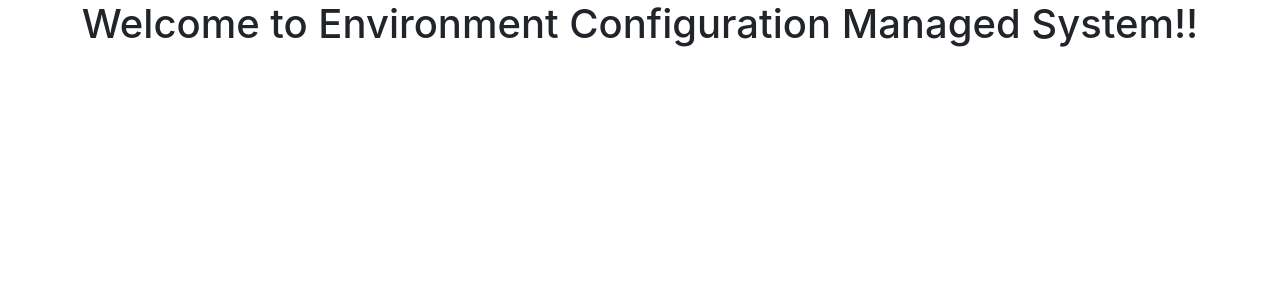
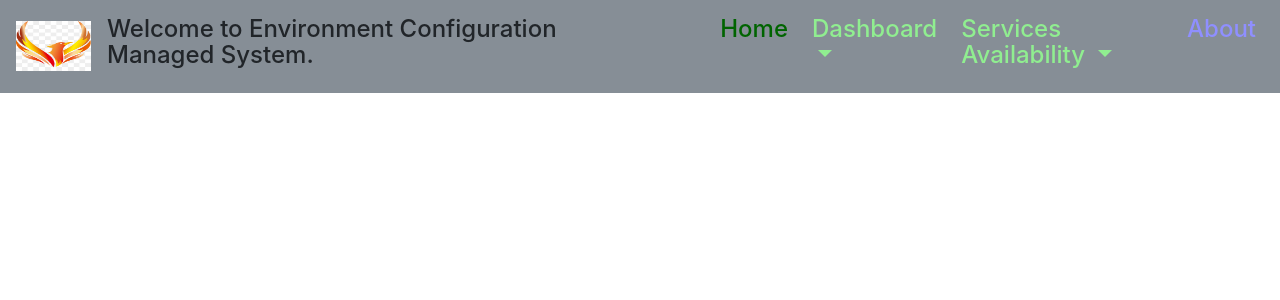
Before and after one commit to sanjibbehera/django_dashboard, a Django app: page /cmsenvmgmt/ in a window 1280 px wide. Shown: the top 300 px of the page. Run offline with Django 3.2, Linux system fonts and the light colour scheme; data that the repository does not hold is empty; some libraries are stand-ins or nearby versions.

Commit message:
initial Home page part 1 configuration updated.

```diff
--- a/cmsenvproj/templates/cmsenvmgmt/index.html
+++ b/cmsenvproj/templates/cmsenvmgmt/index.html
@@ -1,26 +1,71 @@
 <!DOCTYPE html>
-<html>
+<html lang="en">
 <head>
-<meta http-equiv="Cache-control" content="no-cache, must-revalidate">
-	{% load static from staticfiles %}
-	<title>Environment Management Configuration!!</title>
-    <link rel="stylesheet" type="text/css" href="{% static 'css/index.css' %}">
-    <link rel="stylesheet" href="https://stackpath.bootstrapcdn.com/bootstrap/4.1.3/css/bootstrap.min.css" integrity="sha384-MCw98/SFnGE8fJT3GXwEOngsV7Zt27NXFoaoApmYm81iuXoPkFOJwJ8ERdknLPMO" crossorigin="anonymous">
-    <script src="https://stackpath.bootstrapcdn.com/bootstrap/4.1.3/js/bootstrap.min.js" integrity="sha384-ChfqqxuZUCnJSK3+MXmPNIyE6ZbWh2IMqE241rYiqJxyMiZ6OW/JmZQ5stwEULTy" crossorigin="anonymous"></script>
+  <!-- Required meta tags -->
+  <meta charset="utf-8">
+  <meta name="viewport" content="width=device-width, initial-scale=1, shrink-to-fit=no">
+  {% load static from staticfiles %}
+  <title>Environment Management Configuration!!</title>
+
+  <!-- Bootstrap CSS -->
+  <link rel="stylesheet" href="https://maxcdn.bootstrapcdn.com/bootstrap/4.0.0-beta/css/bootstrap.min.css" integrity="sha384-/Y6pD6FV/Vv2HJnA6t+vslU6fwYXjCFtcEpHbNJ0lyAFsXTsjBbfaDjzALeQsN6M" crossorigin="anonymous">
 </head>
 <body>
-    <center><h1>Welcome to Environment Configuration Managed System!!</h1></center>
+  <nav class="navbar navbar-expand-lg bg-secondary">
+    <!-- Brand/logo -->
+    <a class="navbar-brand" href="#">
+        <img src="{% static 'img/phoenix-logo.jpg' %}"
+        alt="" style="width:75px;height:50px">
+    </a>
+    <button class="navbar-toggler" type="button" data-toggle="collapse" data-target="#navbarNavDropdown" aria-controls="navbarNavDropdown" aria-expanded="false" aria-label="Toggle navigation">
+      <span class="navbar-toggler-icon"></span>
+    </button>
+    <div class="collapse navbar-collapse" id="navbarNavDropdown">
+      <ul class="navbar-nav  ml-auto">
+        <li class="nav-item">
+            <p class="navbar-text h4">Welcome to Environment Configuration Managed System.</p>
+        </li>
+        <li class="nav-item">
+            <p class="navbar-text">&nbsp;&nbsp;&nbsp;&nbsp;&nbsp;&nbsp;&nbsp;&nbsp;&nbsp;&nbsp;&nbsp;&nbsp;&nbsp;&nbsp;&nbsp;&nbsp;</p>
+        </li>
+        <li class="nav-item active">
+          <a class="nav-link h4 mr-md-2" href="#" style="display: inline-block; color: #006400">Home <span class="sr-only">(current)</span></a>
+        </li>
+        <li class="nav-item dropdown">
+          <a class="nav-link mr-md-2 dropdown-toggle h4"  href="#" id="navbarDashboard" data-toggle="dropdown" aria-haspopup="true" aria-expanded="false" style="display: inline-block; color: #90ee90">
+              Dashboard
+          </a>
+          <div class="dropdown-menu" aria-labelledby="navbarDashboard">
+            <a class="dropdown-item" href="#">E2E2 App Dashboard</a>
+            <a class="dropdown-item" href="#">E2E1 App Dashboard</a>
+            <a class="dropdown-item" href="#">E2E1 DB Dashboard</a>
+            <a class="dropdown-item" href="#">E2E2 DB Dashboard</a>
+            <a class="dropdown-item" href="#">Overall Dashboard</a>
+          </div>
+        </li>
+        <li class="nav-item dropdown">
+          <a class="nav-link mr-md-2 dropdown-toggle h4" href="#" id="navbarDropdownMenuLink" data-toggle="dropdown" aria-haspopup="true" aria-expanded="false" style="display: inline-block; color: #90ee90">
+            Services Availability
+          </a>
+          <div class="dropdown-menu" aria-labelledby="navbarDropdownMenuLink">
+            <a class="dropdown-item" href="#">E2E1 App Services Availability</a>
+            <a class="dropdown-item" href="#">E2E2 App Services Availability</a>
+            <a class="dropdown-item" href="#">E2E1 DB Services Availability</a>
+            <a class="dropdown-item" href="#">E2E2 DB Services Availability</a>
+            <a class="dropdown-item" href="#">Overall Services Availability</a>
+          </div>
+        </li>
+        <li class="nav-item h4">
+          <a class="nav-link" mr-md-2 href="#" style="display: inline-block; color: #8f8fff">About</a>
+        </li>
+      </ul>
+    </div>
+  </nav>
 
-    <div><center><table id="t1"><tr>
-        {% for obj in distinctenvapp %}
-        <td>{% autoescape on %}
-            <button class="button" id="{{ obj.environment_name }}" onclick="getApps('{{ obj.environment_name }}')">
-                {{ obj.environment_name }}
-            </button>
-            {% endautoescape %}
-            </td>
-        {% endfor %}
-        </tr></table></center>
-    </div>
+  <!-- Optional JavaScript -->
+  <!-- jQuery first, then Popper.js, then Bootstrap JS -->
+  <script src="https://code.jquery.com/jquery-3.2.1.slim.min.js" integrity="sha384-KJ3o2DKtIkvYIK3UENzmM7KCkRr/rE9/Qpg6aAZGJwFDMVNA/GpGFF93hXpG5KkN" crossorigin="anonymous"></script>
+  <script src="https://cdnjs.cloudflare.com/ajax/libs/popper.js/1.11.0/umd/popper.min.js" integrity="sha384-b/U6ypiBEHpOf/4+1nzFpr53nxSS+GLCkfwBdFNTxtclqqenISfwAzpKaMNFNmj4" crossorigin="anonymous"></script>
+  <script src="https://maxcdn.bootstrapcdn.com/bootstrap/4.0.0-beta/js/bootstrap.min.js" integrity="sha384-h0AbiXch4ZDo7tp9hKZ4TsHbi047NrKGLO3SEJAg45jXxnGIfYzk4Si90RDIqNm1" crossorigin="anonymous"></script>
 </body>
 </html>
```
Also changed, not shown: cmsenvproj/static/img/phoenix-logo.jpg (added).
